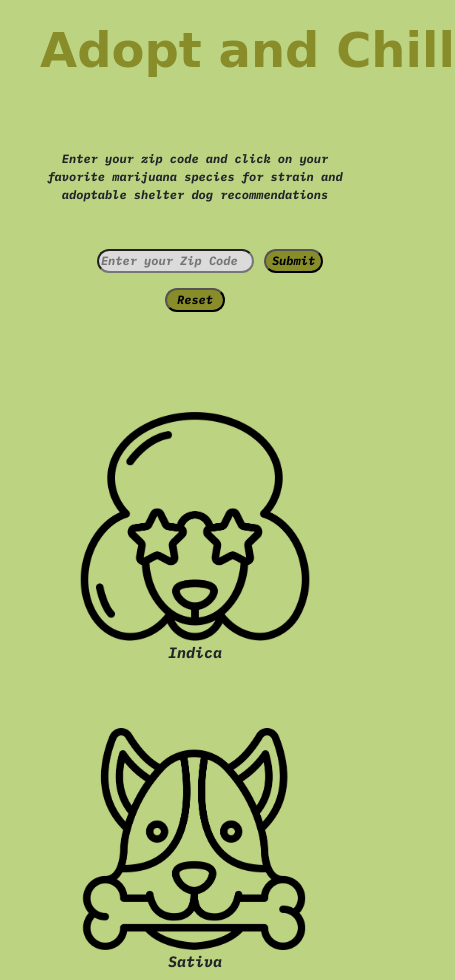
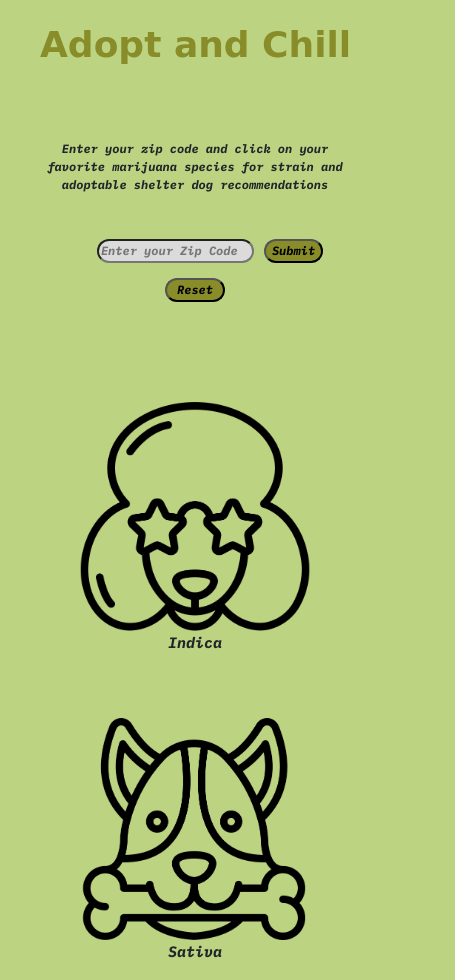
Before and after one commit to aylorbrown/adoptchill, a plain HTML site: page index.html in a window 390 px wide. Shown: the top 980 px of the page, 455 px wide, since content can reach past the window. Drawn offline with nearby package versions, Linux system fonts and the light colour scheme; no server answers; a web font is replaced by a local one.

Commit message:
fixed navbar media query

```diff
--- a/stylessheets/styles.css
+++ b/stylessheets/styles.css
@@ -70,7 +70,6 @@ a:hover {
     width: 300px;
     padding: 50px 0px 0px 0px;
     background-color: #bcd381;
-    /* background-color: rgb(203, 237, 208);   */
 }
 
 
@@ -81,7 +80,6 @@ a:hover {
     margin-top: 20px;
     margin-bottom: 20px !important;
     background-color: #bcd381!important;
-    /* background-color: rgb(203, 237, 208) !important; */
     border: 0px !important;
 }
 
@@ -104,18 +102,15 @@ a:hover {
     padding: 10px 0;
     align-items: center;
     text-align: center !important;
-    /* background-color:rgb(9, 52, 33); */
 }
 
 .navbar-brand {
-    /* font-family: 'Toren Rotalic'; */
     font-family: 'Yatra One', cursive;
     font-style: normal;
     display: inline-block !important;
     margin: 0 auto;
     vertical-align: middle;
     color: #888d2a;
-    /* color: rgb(251, 239, 91); */
     font-size: 48px;
     display: inline-block !important;
 }
@@ -159,16 +154,13 @@ a:hover {
     display: flex;
     padding: 10px 0;
     justify-content: center;
-    /* justify-content: space-between; */
     background-color: #bcd381;
-    /* background-color:  rgb(203, 237, 208); */
 
 }
 
 .js-form-container {
     display: flex;
     background-color: #bcd381;
-    /* background-color: rgb(203, 237, 208); */
     justify-content: center;
 }
 
@@ -185,12 +177,10 @@ a:hover {
     border-radius: 25px;
     display: flex;
     color: black;
-    /* color: blueviolet;  */
     margin-top: 5px;
     margin-bottom: 5px;
     margin-left: 10px;
     background-color: #888d2a;
-    /* background: rgba(33,224,163,1); */
 }
 
 .js-search-btn:hover {
@@ -206,8 +196,6 @@ a:hover {
     border-radius: 25px;
     color: black;
     background-color: #888d2a;
-    /* color: blueviolet;  */
-    /* background: rgba(33,224,163,1); */
 }
 
 .js-reset-btn:hover {
@@ -229,13 +217,12 @@ a:hover {
         font-size: 12px;
     }
 
-    .navbar-brand {
-        font-size: 48px;
+    a.navbar-brand {
+        font-size: 36px;
     }
 
     .logo {
         display: block;
-        /* vertical-align: middle; */
         height: 50px;
         width: 55px;
         max-width: 90%;
```
Also changed, not shown: index.html (+0 -2 lines).
